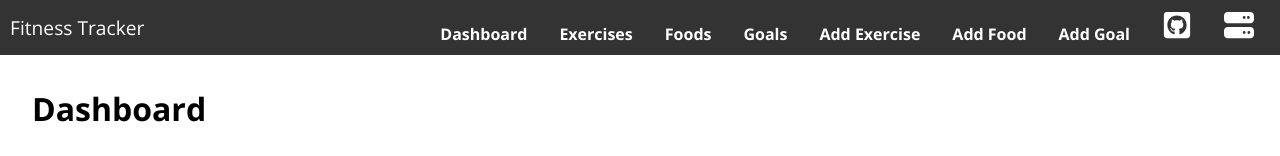
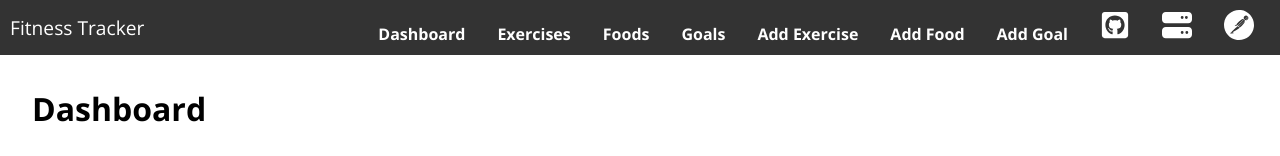
Before and after one commit to Xitija/fitness-tracker, a React (Create React App) app: page / in a window 1280 px wide. Shown: the top 156 px of the page. Built offline with nearby package versions, Linux system fonts and the light colour scheme; no server answers.

Commit message:
chore : added postman collection link

```diff
--- a/src/App.js
+++ b/src/App.js
@@ -1,6 +1,7 @@
 import { Route, Link, Routes } from 'react-router-dom';
 import { FaGithubSquare } from "react-icons/fa";
 import { FaServer } from "react-icons/fa6";
+import { SiPostman } from "react-icons/si";
 import './App.css';
 import Exercises from './pages/Exercises';
 import Foods from './pages/Foods';
@@ -25,7 +26,7 @@ function App() {
           <Link className="link" to="/add-goal">Add Goal</Link>
           <a className="link" target="_blank" href="https://github.com/Xitija/fitness-tracker"><FaGithubSquare size={30} /></a>
           <a className="link" target="_blank" href="https://replit.com/@xitija/Assignment-17"><FaServer size={30} /></a>
-
+          <a className="link" target="_blank" href="https://documenter.getpostman.com/view/29778371/2sAYBbf9xD"><SiPostman size={30} /></a>
         </nav>
       </div>
       <div className="container">
```
